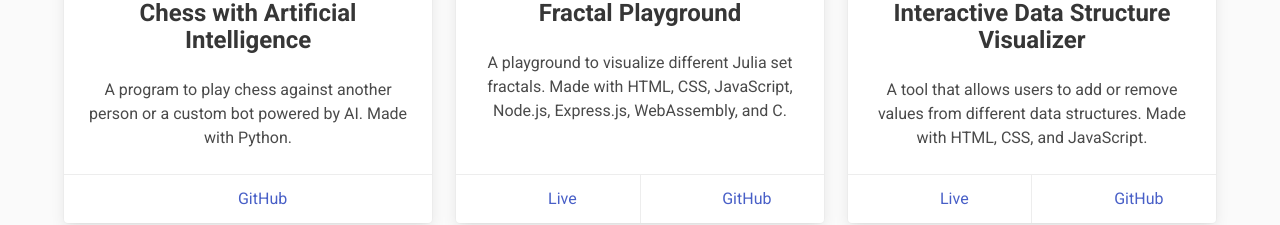
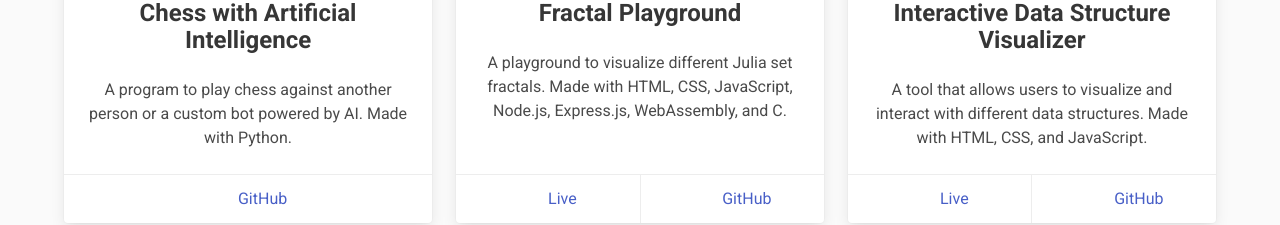
Before and after one commit to willdufault/willdufault.github.io, a SvelteKit app: page / in a window 1280 px wide. Shown: the part 3098-3323 px from the top of the page. Built offline with nearby package versions, Linux system fonts and the light colour scheme; some icons are missing.

Commit message:
beecology completed

```diff
--- a/src/routes/projects.svelte
+++ b/src/routes/projects.svelte
@@ -99,9 +99,9 @@
 			the user interface using Angular, Bulma, and TypeScript.',
 			imageUrl: 'images/beecology-screenshot.png',
 			imageAlt: 'Beecology Screenshot',
-			liveUrl: null,
+			liveUrl: 'https://beecology.wpi.edu/webapp_new/main/#/app/home',
 			githubUrl: null,
-			inDevelopment: true
+			inDevelopment: false
 
 		},
 		{
@@ -146,8 +146,8 @@
 		},
 		{
 			name: 'Interactive Data Structure Visualizer',
-			description: 'A tool that allows users to add or remove values from different data structures. \
-			Made with HTML, CSS, and JavaScript.',
+			description: 'A tool that allows users to visualize and interact with different data \
+            structures. Made with HTML, CSS, and JavaScript.',
 			imageUrl: 'images/interactive-data-structure-visualizer-screenshot.png',
 			imageAlt: 'Interactive Data Structure Visualizer Screenshot',
 			liveUrl: 'https://willdufault.github.io/interactive-data-structure-visualizer',
```
